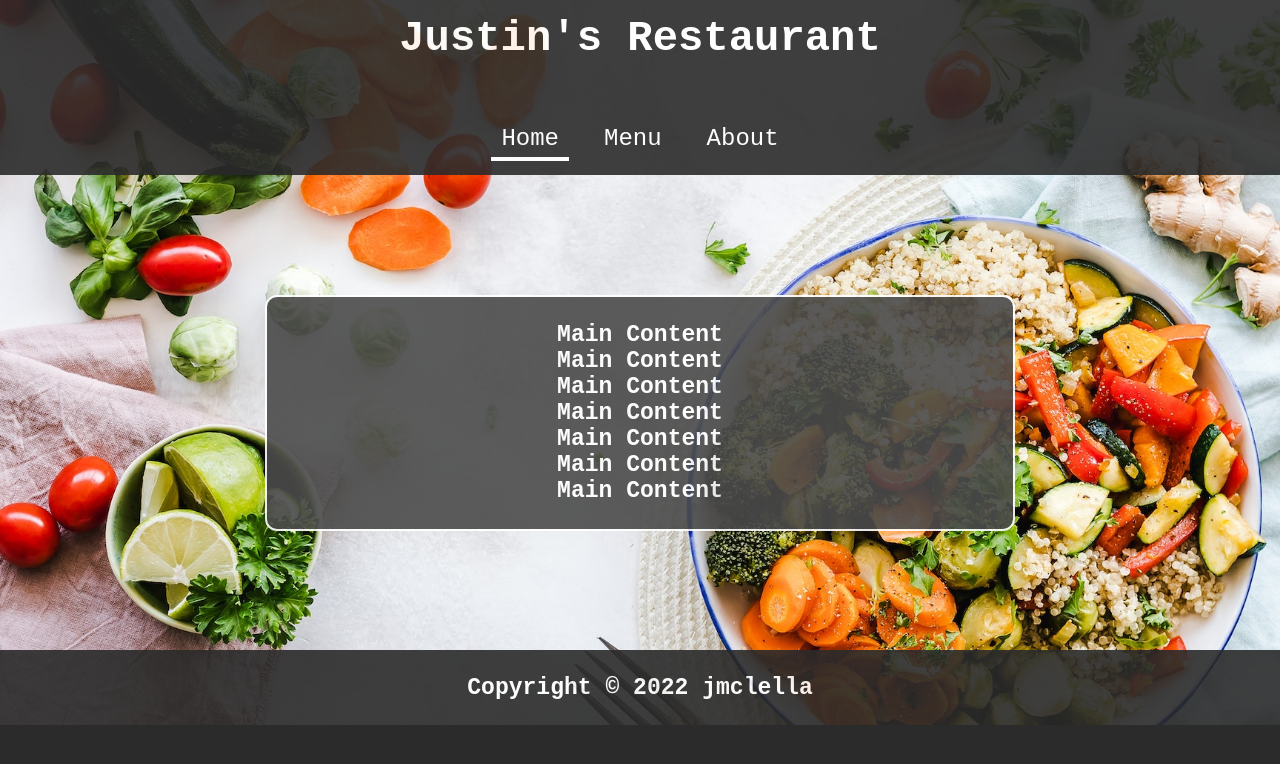
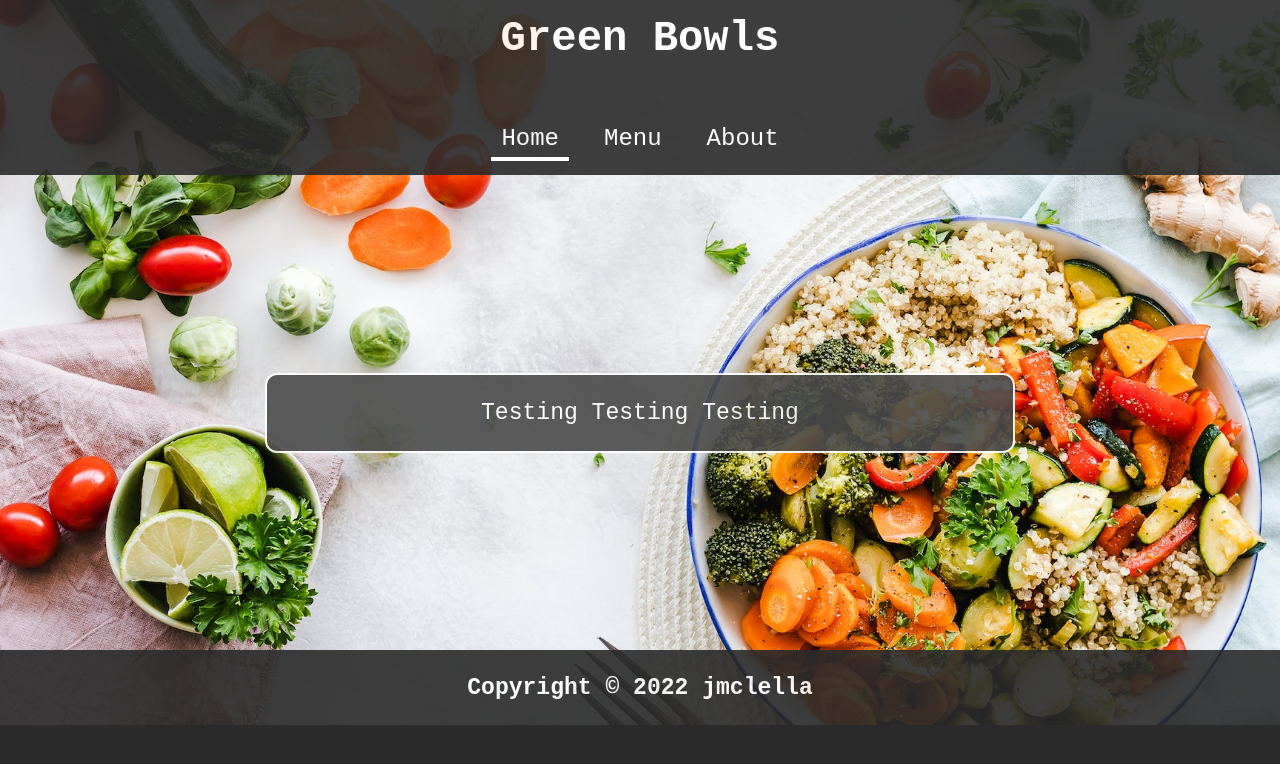
Before and after one commit to jmclella/restaurantPage, a website built with webpack: page dist/index.html in a window 1280 px wide. Built offline with nearby package versions, Linux system fonts and the light colour scheme.

Commit message:
Added JS functionality to dynamically add html
create genWebsite function and laid framework
to add the other three JS modules needed

```diff
--- a/src/website.js
+++ b/src/website.js
@@ -1,13 +1,93 @@
 function createHeader() {
+    const pageHeader = document.createElement('header');
 
+    const headerTitle = document.createElement('h1');
+    headerTitle.textContent = "Green Bowls";
+
+    pageHeader.appendChild(headerTitle);
+    pageHeader.appendChild(createNav());
+
+    return pageHeader;
 };
 
+function createNav() {
+    const pageNav = document.createElement('nav');
+    pageNav.classList.add('page-nav');
+
+    const homeButton = document.createElement('button');
+    homeButton.classList.add('nav-element');
+    homeButton.textContent = 'Home';
+
+    homeButton.addEventListener('click', (e) => {
+        if (e.target.classList.contains('selected')) return;
+        setActiveButton(homeButton);
+        // loadHome();
+    });
+
+    const menuButton = document.createElement('button');
+    menuButton.classList.add('nav-element');
+    menuButton.textContent = 'Menu';
+
+    menuButton.addEventListener('click', (e) => {
+        if (e.target.classList.contains('selected')) return;
+        setActiveButton(menuButton);
+
+        // loadMenu();
+    });
+
+    const aboutButton = document.createElement('button');
+    aboutButton.classList.add('nav-element');
+    aboutButton.textContent = 'About';
+
+    aboutButton.addEventListener('click', (e) => {
+        if (e.target.classList.contains('selected')) return;
+        setActiveButton(aboutButton);
+        // loadAbout();
+    });
+
+    pageNav.appendChild(homeButton);
+    pageNav.appendChild(menuButton);
+    pageNav.appendChild(aboutButton);
+
+    return pageNav;
+}
+
+function setActiveButton(button) {
+    const buttons = document.querySelectorAll('.nav-element');
+
+    buttons.forEach((button) => {
+        if (button !== this) {
+            button.classList.remove('selected');
+            console.log('class removed');
+        }
+    })
+
+    button.classList.add('selected');
+}
+
 function createMain() {
+    const pageMain = document.createElement('main');
+    const mainContent = document.createElement('div');
+    mainContent.classList.add('main-container');
 
+    const testPar = document.createElement('p')
+    testPar.textContent = 'Testing Testing Testing';
+
+    mainContent.appendChild(testPar);
+
+    pageMain.appendChild(mainContent);
+
+    return pageMain;
 };
 
 function createFooter() {
+    const pageFooter = document.createElement('footer');
+    const footerHeading = document.createElement('h3');
+    footerHeading.innerHTML = 'Copyright &copy; 2022 jmclella'
 
+    pageFooter.appendChild(footerHeading);
+
+    return pageFooter;
 };
 
 function genWebsite() {
@@ -16,6 +96,10 @@ function genWebsite() {
     content.appendChild(createHeader());
     content.appendChild(createMain());
     content.appendChild(createFooter());
+
+    setActiveButton(document.querySelector(".nav-element"));
+
+    // Default loadHome();
 };
 
 export default genWebsite;
```
Also changed, not shown: dist/index.html, dist/main.js.
